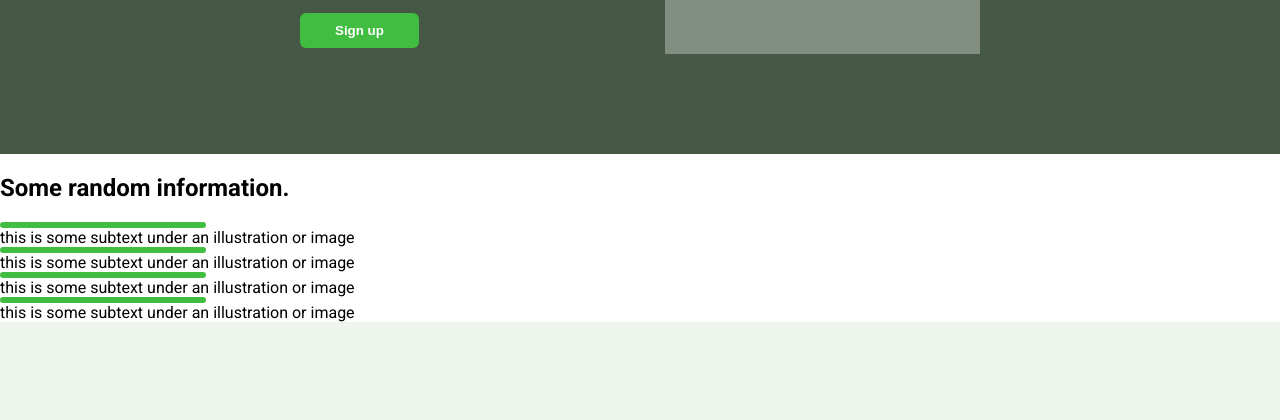
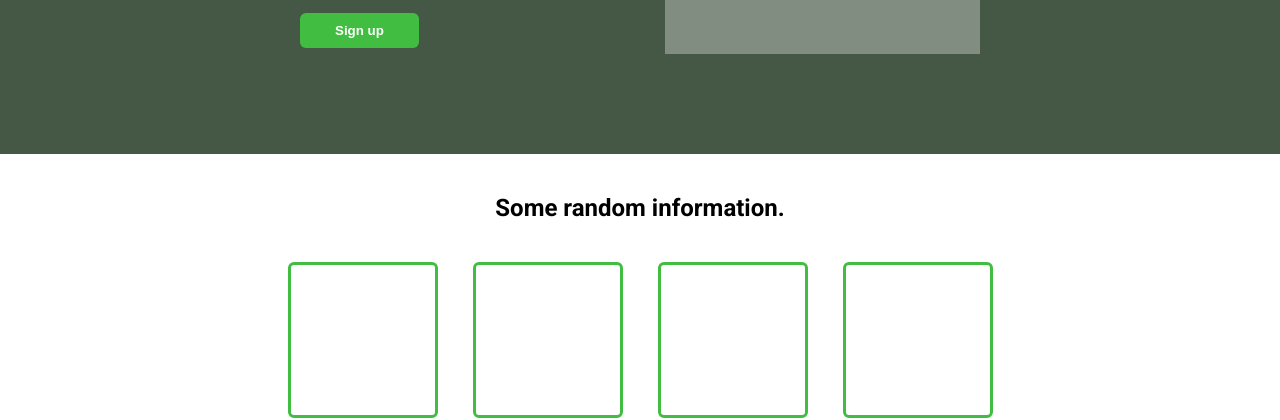
Before and after one commit to johanhcarlberg/odin-landingpage, a plain HTML site: page index.html in a window 1280 px wide. Shown: the part 359-779 px from the top of the page. Drawn offline with Linux system fonts and the light colour scheme.

Commit message:
Style main content

```diff
--- a/index.html
+++ b/index.html
@@ -36,6 +36,7 @@
 
 <div class="main-content">
     <h2>Some random information.</h2>
+    <div class="cards">
     <div class="content-card">
         <div class="card-image">
         </div>
@@ -65,6 +66,7 @@
         </div>
     </div>
     </div>
+    </div>
 </div>
 
 <div class="bottom">
--- a/style.css
+++ b/style.css
@@ -91,11 +91,38 @@ button {
     border: none;
 }
 
+.main-content {
+    display: flex;
+    flex-direction: column;
+    align-items: center;
+    margin: 0;
+    padding: 0;
+}
+
+.main-content h2 {
+    padding: 20px;
+}
+
+.cards {
+    display: flex;
+    gap: 35px;
+    margin-bottom: 120px;
+}
+
+.content-card {
+    display: flex;
+    flex-direction: column;
+    width: 150px;
+    flex: 0 1 auto;
+}
+
 .card-image {
     border: 3px solid rgb(65, 190, 65);
     border-radius: 6px;
-    width: 200px;
+    height: 150px;
+    margin-bottom: 5px;
 }
+
 
 .bottom {
     background-color: rgb(237, 245, 237);
```
